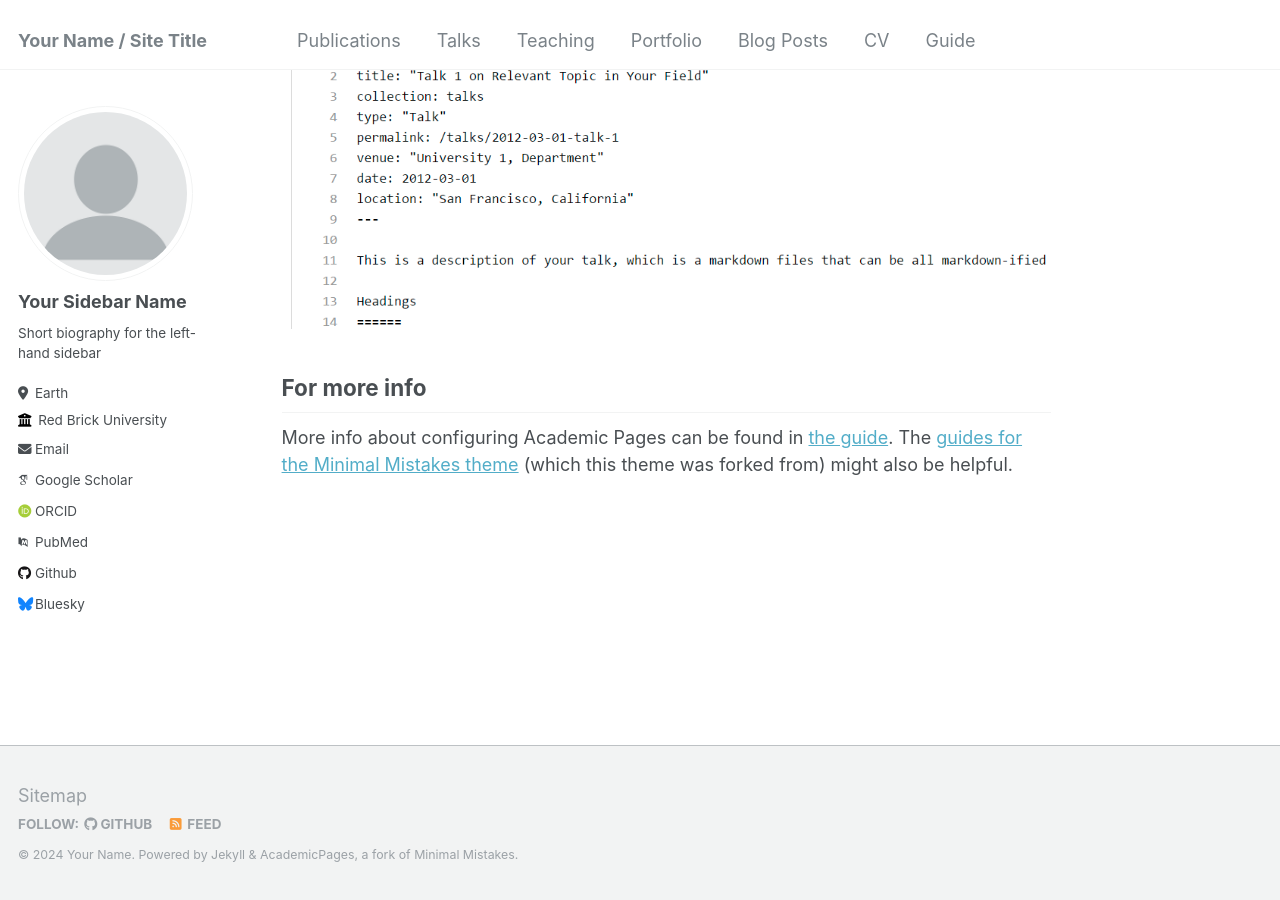
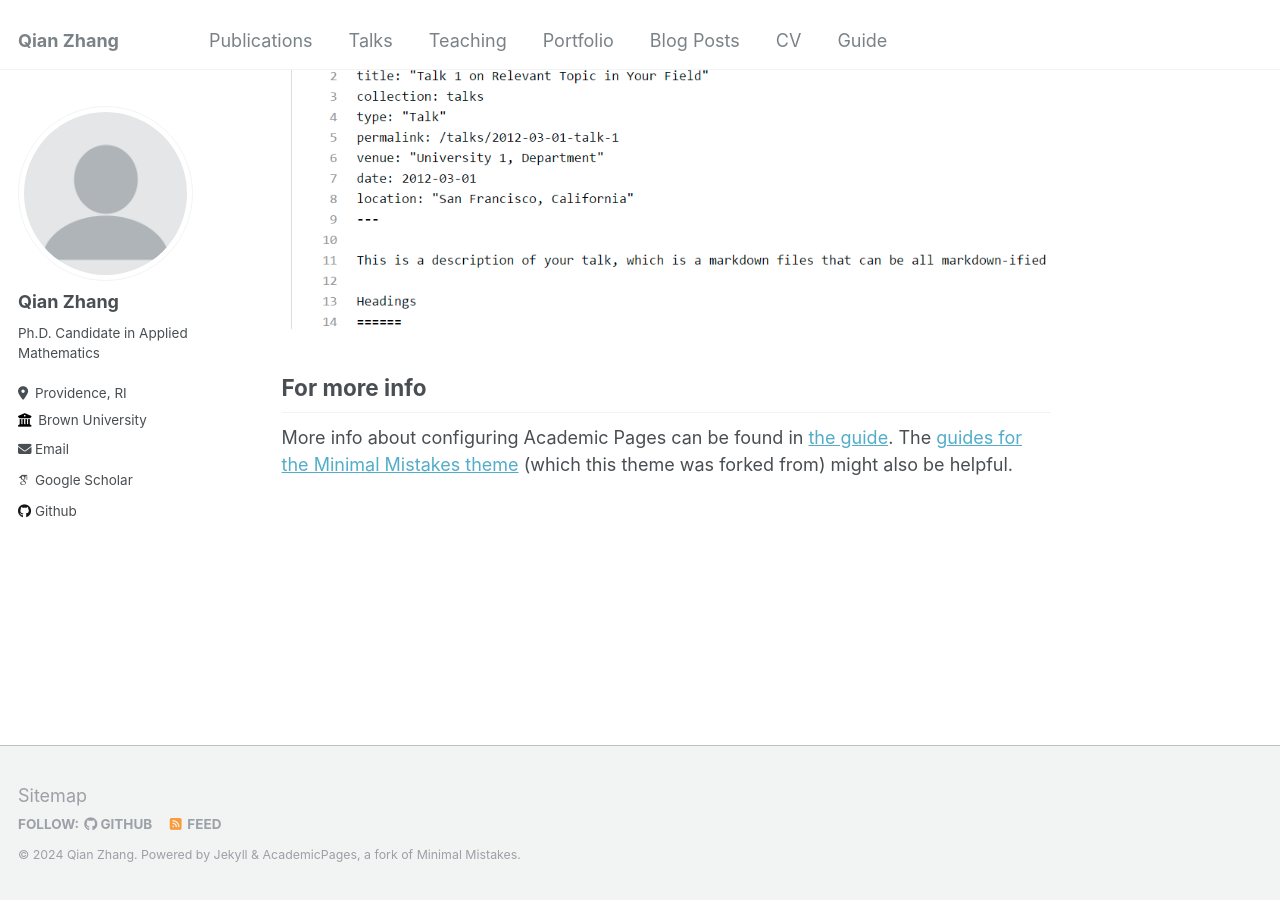
Before and after one commit to zhangqian-sh/qianzhang.github.io, a Jekyll site: the page built from _pages/about.md, in a window 1280 px wide and 900 px high, scrolled down 2660 px. Built offline with Jekyll 4.4.1, drawn with Linux system fonts in a browser that asks for light colours; some web fonts are replaced.

Commit message:
Basic information

```diff
--- a/_config.yml
+++ b/_config.yml
@@ -8,13 +8,13 @@
 
 # Basic Site Settings
 locale                   : "en-US"
-title                    : "Your Name / Site Title"
+title                    : "Qian Zhang"
 title_separator          : "-"
-name                     : &name "Your Name"
+name                     : &name "Qian Zhang"
 description              : &description "personal description"
-url                      : https://academicpages.github.io # the base hostname & protocol for your site e.g. "https://mmistakes.github.io"
+url                      : https://zhangqian.github.io # the base hostname & protocol for your site e.g. "https://mmistakes.github.io"
 baseurl                  : "" # the subpath of your site, e.g. "/blog"
-repository               : "academicpages/academicpages.github.io"
+repository               : "zhangqian-sh/zhangqian.github.io"
 
 # Site Author - The following control what appear as part of the author content on the side bar.
 #               If a field is blank the icon and link will not appear, otherwise it will be shown.
@@ -22,33 +22,33 @@ repository               : "academicpages/academicpages.github.io"
 author:
   # Biographic information
   avatar           : "profile.png"
-  name             : "Your Sidebar Name"
+  name             : "Qian Zhang"
   pronouns         : # example: "she/her"
-  bio              : "Short biography for the left-hand sidebar"
-  location         : "Earth"
-  employer         : "Red Brick University"
+  bio              : "Ph.D. Candidate in Applied Mathematics"
+  location         : "Providence, RI"
+  employer         : "Brown University"
   uri              : # URL
-  email            : "none@example.org"
+  email            : "qian_zhang1@brown.edu"
 
   # Academic websites
   arxiv            : # URL - Update with the correct link to your profile
-  googlescholar    : "https://scholar.google.com/citations?user=PS_CX0AAAAAJ"
+  googlescholar    : "https://scholar.google.com/citations?hl=en&user=JMdBoEUAAAAJ"
   impactstory      : # URL
-  orcid            : "http://orcid.org/yourorcidurl"
+  orcid            : # "http://orcid.org/yourorcidurl"
   semantic         : # URL
-  pubmed           : "https://www.ncbi.nlm.nih.gov/pubmed/?term=john+snow"
+  pubmed           : # "https://www.ncbi.nlm.nih.gov/pubmed/?term=john+snow"
   researchgate     : # URL
 
   # Repositories and software development
   bitbucket        : # Username - Update with your username on the site
   codepen          : # Username
   dribbble         : # Username
-  github           : "academicpages"
+  github           : zhangqian-sh
   kaggle           : # Username
   stackoverflow    : # User number or user number and name (i.e., use "1" or "1/jeff-atwood")
 
   # Social media
-  bluesky          : "bsky.app" # Replace this with you Bluesky username
+  bluesky          : # "bsky.app" # Replace this with you Bluesky username
   facebook         : # Username
   flickr           : # Username
   foursquare       : # Username
@@ -287,16 +287,16 @@ timezone: America/Los_Angeles # http://en.wikipedia.org/wiki/List_of_tz_database
 # Plugins
 plugins:
   - jekyll-paginate
-  - jekyll-sitemap
+  # - jekyll-sitemap
   - jekyll-gist
-  - jekyll-feed
+  # - jekyll-feed
   - jekyll-redirect-from
 # mimic GitHub Pages with --safe
 whitelist:
   - jekyll-paginate
-  - jekyll-sitemap
+  # - jekyll-sitemap
   - jekyll-gist
-  - jekyll-feed
+  # - jekyll-feed
   - jemoji
 
 
```
